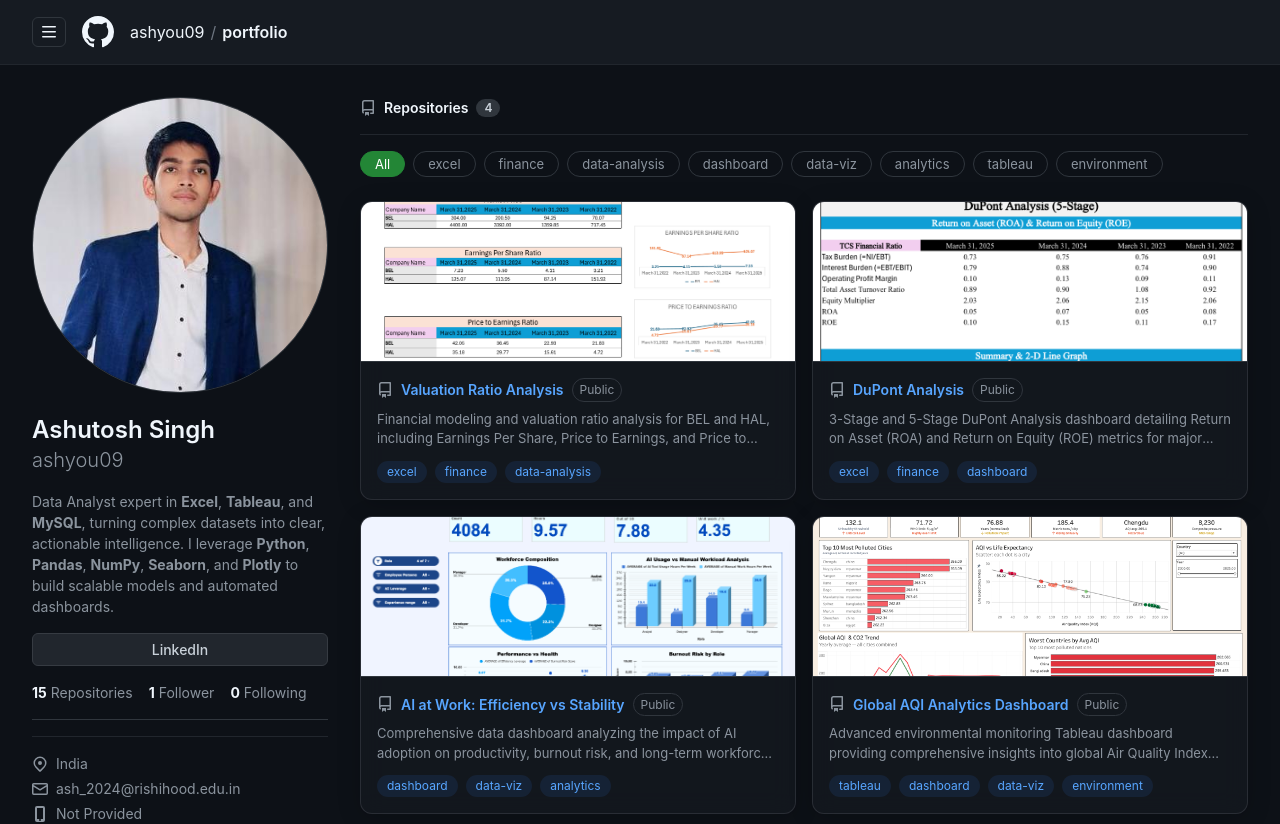
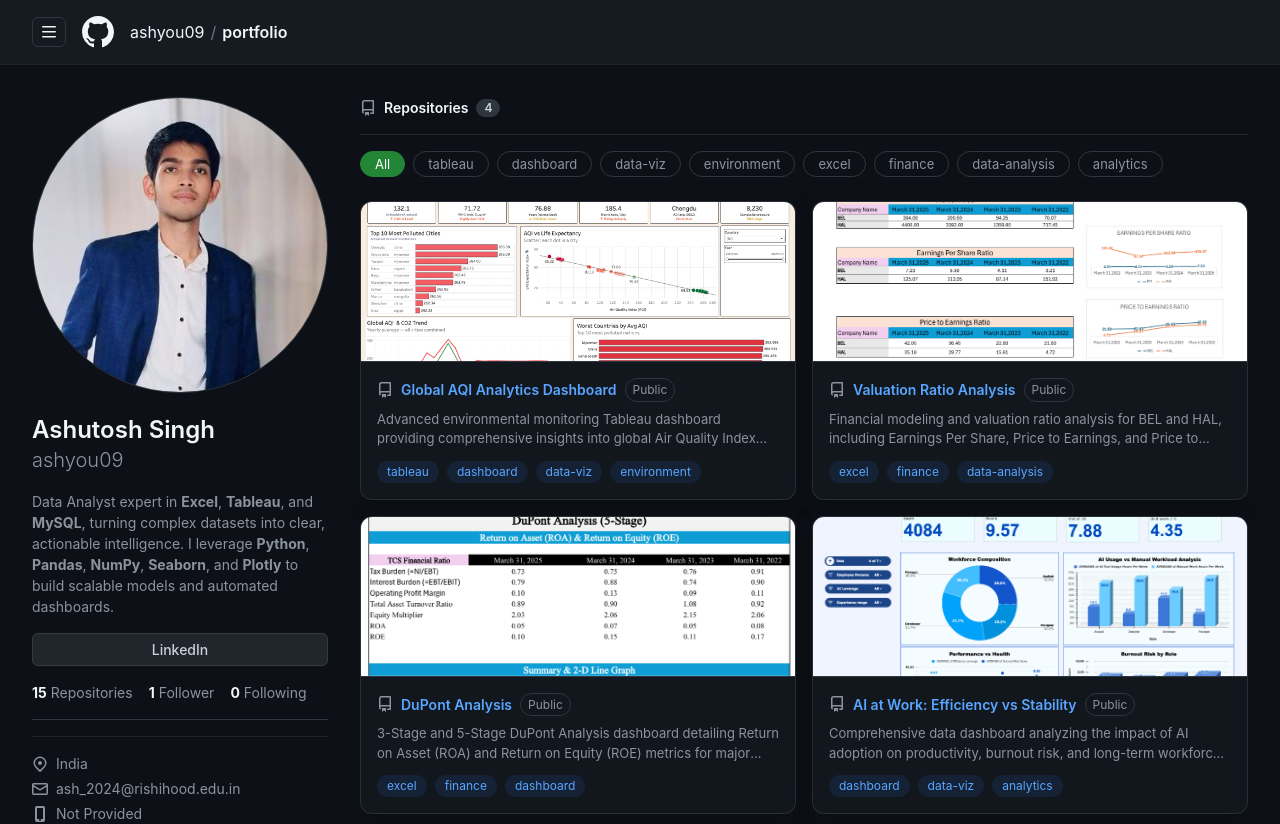
Before and after one commit to ashyou09/Portfolio_DVA, a React (Vite) app: page / in a window 1280 px wide. Shown: the top 824 px of the page. Built offline with nearby package versions, Linux system fonts and the light colour scheme; no server answers.

Commit message:
Reorder projects to put Global AQI Analytics at the top

```diff
--- a/src/data.js
+++ b/src/data.js
@@ -1,6 +1,14 @@
 const base = import.meta.env.BASE_URL
 
 const projects = [
+  {
+    name: "Global AQI Analytics Dashboard",
+    description: "Advanced environmental monitoring Tableau dashboard providing comprehensive insights into global Air Quality Index (AQI) trends, solutions, and regional comparisons.",
+    image: `${base}aqi_project.png`,
+    tags: ["tableau", "dashboard", "data-viz", "environment"],
+    github: "#",
+    live: "https://public.tableau.com/app/profile/mausam.kumar8507/viz/Tableau_Dashboard_Final/DB-3Solutions?publish=yes"
+  },
   {
     name: "Valuation Ratio Analysis",
     description: "Financial modeling and valuation ratio analysis for BEL and HAL, including Earnings Per Share, Price to Earnings, and Price to Sales ratios.",
@@ -24,14 +32,6 @@
     tags: ["dashboard", "data-viz", "analytics"],
     github: "#",
     live: "https://docs.google.com/spreadsheets/d/1hXWgkVV1PRSaZfl86P68GkNQflubBdjYmwfvNE2n8Pk/edit?gid=1369173376#gid=1369173376"
-  },
-  {
-    name: "Global AQI Analytics Dashboard",
-    description: "Advanced environmental monitoring Tableau dashboard providing comprehensive insights into global Air Quality Index (AQI) trends, solutions, and regional comparisons.",
-    image: `${base}aqi_project.png`,
-    tags: ["tableau", "dashboard", "data-viz", "environment"],
-    github: "#",
-    live: "https://public.tableau.com/app/profile/mausam.kumar8507/viz/Tableau_Dashboard_Final/DB-3Solutions?publish=yes"
   }
 ]
 
```
Also changed, not shown: 1 other file (tests, documents, lock files or other folders).
